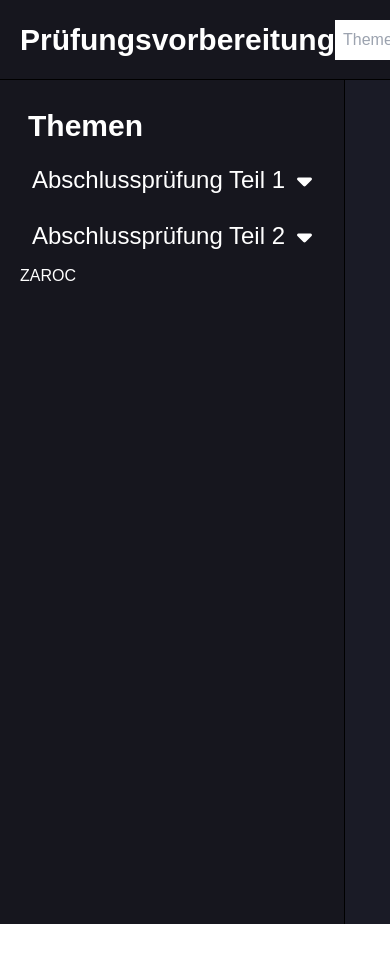
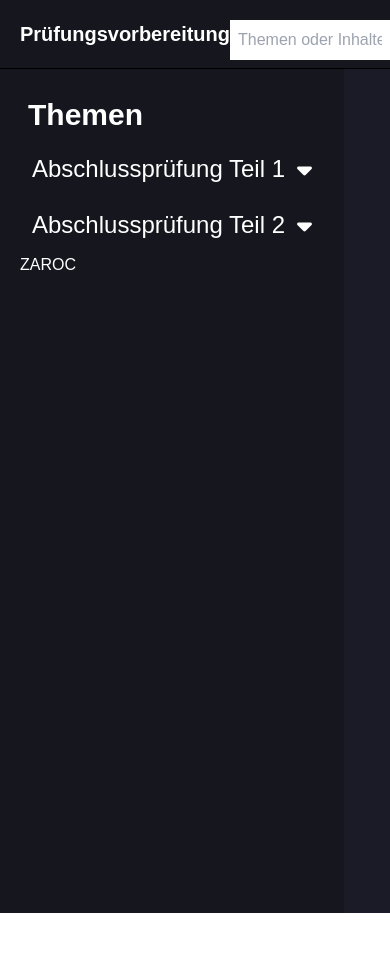
Before and after one commit to z4roc/study, a Next.js app: page / in a window 390 px wide. Shown: the top 962 px of the page. Built offline with nearby package versions, Linux system fonts and the light colour scheme.

Commit message:
responsive

```diff
--- a/components/Navmenu.tsx
+++ b/components/Navmenu.tsx
@@ -54,8 +54,8 @@ export function Navbar() {
 
   return (
     <div className="h-20 bg-bg border-b border-black w-full p-0 m-0">
-      <div className="flex items-center h-full w-full p-5">
-        <Link className="text-3xl text-white font-bold" href="/">
+      <div className="flex md:items-center h-full w-full p-5">
+        <Link className="md:text-3xl text-xl text-white font-bold" href="/">
           Prüfungsvorbereitung
         </Link>
         <form
@@ -63,7 +63,7 @@ export function Navbar() {
             e.preventDefault();
             onSubmit();
           }}
-          className="ml-auto h-10"
+          className="ml-auto md:h-10 h-5"
         >
           <div>
             <input
@@ -71,7 +71,7 @@ export function Navbar() {
               onChange={(e) => SetSearchInput(e.target.value)}
               onBlur={onBlur}
               placeholder="Themen oder Inhalte suchen"
-              className="border-none w-56 p-2 outline-none text-black"
+              className="border-none md:w-56 w-40 p-2 outline-none text-black"
             />
             {IsSearching && Result && (
               <div className="h-8 w-full bg-white border-t border-black text-black flex items-center justify-center">
@@ -97,7 +97,7 @@ export function Navbar() {
 
 export default function Navmenu() {
   return (
-    <div className="w-min bg-bg border-r border-black h-full min-w-max text-white p-5 overflow-x-hidden">
+    <div className="w-full md:w-min bg-bg md:border-r border-black h-full min-h-1/3 min-w-max text-white p-5 overflow-x-hidden">
       <h1 className="text-3xl font-semibold p-2">Themen</h1>
 
       <Accordion title="Abschlussprüfung Teil 1" />
--- a/pages/themen/[thema].tsx
+++ b/pages/themen/[thema].tsx
@@ -18,10 +18,10 @@ export default function Thema() {
   const [data] = useDocument(docRef);
 
   return (
-    <div className="flex h-screen flex-col w-full font-poppins bg-content text-white">
+    <div className="flex h-full md:h-screen flex-col w-full font-poppins bg-content text-white">
       <Navbar />
       <Toaster />
-      <main className="flex h-full flex-auto w-full">
+      <main className="flex h-full flex-auto flex-col md:flex-row w-full">
         <Navmenu />
         <div className="flex">
           <div className="h-min overflow-y-auto">
--- a/styles/globals.css
+++ b/styles/globals.css
@@ -2,10 +2,8 @@
 @tailwind components;
 @tailwind utilities;
 
-@import url('https://fonts.googleapis.com/css2?family=Poppins:ital,wght@0,100;0,200;0,300;0,400;0,500;0,600;0,700;0,800;0,900;1,100;1,200;1,300;1,400;1,500;1,600;1,700;1,800;1,900&display=swap');
-
+@import url("https://fonts.googleapis.com/css2?family=Poppins:ital,wght@0,100;0,200;0,300;0,400;0,500;0,600;0,700;0,800;0,900;1,100;1,200;1,300;1,400;1,500;1,600;1,700;1,800;1,900&display=swap");
 
 .markdown > * {
   all: revert;
-
 }
```
